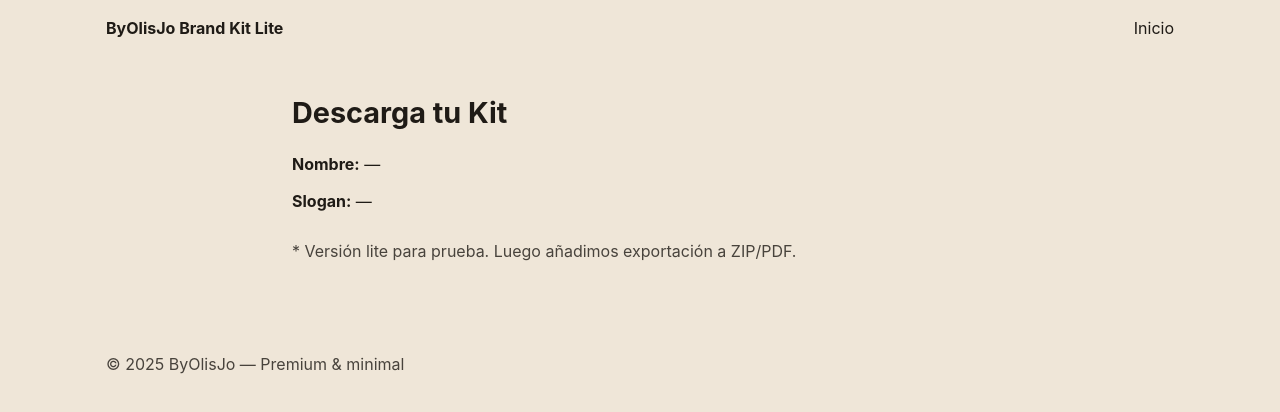
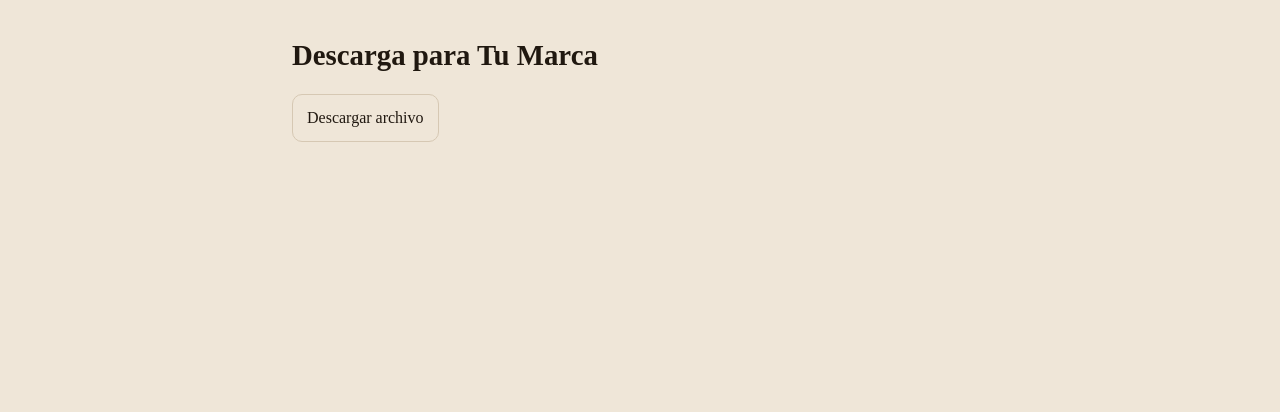
Before and after one commit to infobyolisjo-cpu/byolisjo-brand-kit-lite, a Next.js app: page /download in a window 1280 px wide. Shown: the top 412 px of the page. Built offline with nearby package versions, Linux system fonts and the light colour scheme.

Commit message:
fix: limpiar conflictos en layout, download y APIs

```diff
--- a/app/api/checkout/route.ts
+++ b/app/api/checkout/route.ts
@@ -1,24 +1,24 @@
 // app/api/checkout/route.ts
-import { NextResponse } from "next/server";
+import { NextResponse } from 'next/server';
 
 export async function POST(req: Request) {
   try {
-    const { name = "", slogan = "", colors = [] } = await req.json();
+    const body = await req.json().catch(() => ({}));
+    const name   = (body?.name ?? '') as string;
+    const slogan = (body?.slogan ?? '') as string;
+    const colors = (body?.colors ?? []) as string[];
 
-    // Detecta el dominio actual (Vercel/Local)
-    const origin =
-      (req.headers.get("x-forwarded-proto") ?? "https") +
-      "://" +
-      (req.headers.get("x-forwarded-host") ?? req.headers.get("host") ?? "localhost:3000");
+    const vercelUrl = process.env.VERCEL_URL ? `https://${process.env.VERCEL_URL}` : '';
+    const baseUrl = process.env.NEXT_PUBLIC_BASE_URL || vercelUrl || 'http://localhost:3000';
 
     const url =
-      `${origin}/download` +
+      `${baseUrl}/download` +
       `?name=${encodeURIComponent(name)}` +
       `&slogan=${encodeURIComponent(slogan)}` +
-      `&colors=${encodeURIComponent((colors as string[]).join(","))}`;
+      `&colors=${encodeURIComponent((colors || []).join(','))}`;
 
     return NextResponse.json({ url });
   } catch (e: any) {
-    return NextResponse.json({ error: e?.message ?? "Bad request" }, { status: 400 });
+    return NextResponse.json({ error: e?.message || 'Server error' }, { status: 500 });
   }
 }
--- a/app/api/zip/route.ts
+++ b/app/api/zip/route.ts
@@ -1,16 +1,18 @@
 // app/api/zip/route.ts
-import { NextResponse } from "next/server";
+import { NextResponse } from 'next/server';
 
-export const runtime = "nodejs";
+export const runtime = 'nodejs';
 
-export async function POST(req: Request) {
-  try {
-    // Aquí luego generamos el ZIP real con JSZip.
-    return new NextResponse("OK", { status: 200 });
-  } catch (e: any) {
-    return new NextResponse(
-      JSON.stringify({ error: e?.message ?? "Server error" }),
-      { status: 500 }
-    );
-  }
+// Sencillo: entregamos un archivo de texto (evita dependencias de zip por ahora)
+export async function GET() {
+  const content = `ByOlisJo Brand Kit Lite\nGracias por usar el generador.`;
+  const data = new TextEncoder().encode(content);
+
+  return new NextResponse(data, {
+    headers: {
+      'Content-Type': 'application/octet-stream',
+      'Content-Disposition': 'attachment; filename="brand-kit-lite.txt"',
+      'Cache-Control': 'no-store',
+    },
+  });
 }
--- a/app/download/page.tsx
+++ b/app/download/page.tsx
@@ -1,43 +1,29 @@
 // app/download/page.tsx
-"use client";
-import { useSearchParams } from "next/navigation";
+'use client';
+
+import { useSearchParams } from 'next/navigation';
 
 export default function DownloadPage() {
-  const searchParams = useSearchParams();
-  const name = searchParams.get("name") ?? "";
-  const slogan = searchParams.get("slogan") ?? "";
-  const colors = (searchParams.get("colors") ?? "").split(",").filter(Boolean);
+  const search = useSearchParams();
+  const file   = search.get('file')   || 'brand-kit-lite.txt';
+  const name   = search.get('name')   || 'Tu Marca';
+  const slogan = search.get('slogan') || '';
+  const colors = search.get('colors') || '';
 
   return (
-    <main style={{ padding: "2rem", maxWidth: 760, margin: "0 auto" }}>
-      <h1 style={{ fontSize: "1.8rem", marginBottom: "1rem" }}>Descarga tu Kit</h1>
+    <main style={{ padding: '2rem', maxWidth: 760, margin: '0 auto' }}>
+      <h1 style={{ fontSize: '1.8rem', marginBottom: '1rem' }}>
+        Descarga para {name}
+      </h1>
+      {slogan && <p style={{ opacity: .8, marginBottom: 12 }}>Slogan: {slogan}</p>}
+      {colors && <p style={{ opacity: .8, marginBottom: 12 }}>Colores: {colors}</p>}
 
-      <p style={{ marginBottom: 12 }}>
-        <b>Nombre:</b> {name || "—"}
-      </p>
-      <p style={{ marginBottom: 12 }}>
-        <b>Slogan:</b> {slogan || "—"}
-      </p>
-
-      <div style={{ display: "flex", gap: 8, margin: "12px 0" }}>
-        {colors.map((c) => (
-          <div
-            key={c}
-            title={c}
-            style={{
-              width: 36,
-              height: 36,
-              borderRadius: 8,
-              border: "1px solid rgba(0,0,0,.1)",
-              background: c,
-            }}
-          />
-        ))}
-      </div>
-
-      <p style={{ opacity: 0.8 }}>
-        * Versión lite para prueba. Luego añadimos exportación a ZIP/PDF.
-      </p>
+      <a
+        href={`/api/zip`}
+        style={{ display: 'inline-block', padding: '10px 14px', border: '1px solid #d6c8b3', borderRadius: 10 }}
+      >
+        Descargar archivo
+      </a>
     </main>
   );
 }
--- a/app/layout.tsx
+++ b/app/layout.tsx
@@ -1,61 +1,16 @@
 // app/layout.tsx
-import "./globals.css";
-import type { Metadata } from "next";
+import './globals.css';
+import type { Metadata } from 'next';
 
 export const metadata: Metadata = {
-  title: "ByOlisJo Brand Kit Lite",
-  description:
-    "Genera tu kit de marca (paleta, tipografías, voz y slogan) en segundos.",
+  title: 'ByOlisJo Brand Kit Lite',
+  description: 'Genera un kit visual rápido (paleta, tipografías, voz y slogan).',
 };
 
-export default function RootLayout({
-  children,
-}: {
-  children: React.ReactNode;
-}) {
+export default function RootLayout({ children }: { children: React.ReactNode }) {
   return (
     <html lang="es">
-      <body
-        style={{
-          background: "#efe6d8",
-          color: "#1f1b16",
-          margin: 0,
-          fontFamily: "Inter, system-ui, Arial, sans-serif",
-        }}
-      >
-        <header
-          style={{
-            maxWidth: 1100,
-            margin: "0 auto",
-            padding: "16px",
-            display: "flex",
-            justifyContent: "space-between",
-            alignItems: "center",
-          }}
-        >
-          <strong>ByOlisJo Brand Kit Lite</strong>
-          <nav style={{ display: "flex", gap: 12 }}>
-            <a href="/" style={{ textDecoration: "none" }}>
-              Inicio
-            </a>
-          </nav>
-        </header>
-
-        <main style={{ maxWidth: 1100, margin: "0 auto", padding: "0 16px 40px" }}>
-          {children}
-        </main>
-
-        <footer
-          style={{
-            maxWidth: 1100,
-            margin: "0 auto",
-            padding: "16px",
-            opacity: 0.8,
-          }}
-        >
-          © {new Date().getFullYear()} ByOlisJo — Premium & minimal
-        </footer>
-      </body>
+      <body>{children}</body>
     </html>
   );
 }
```
